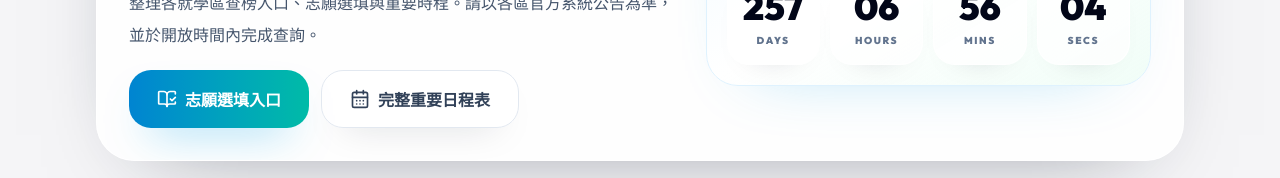
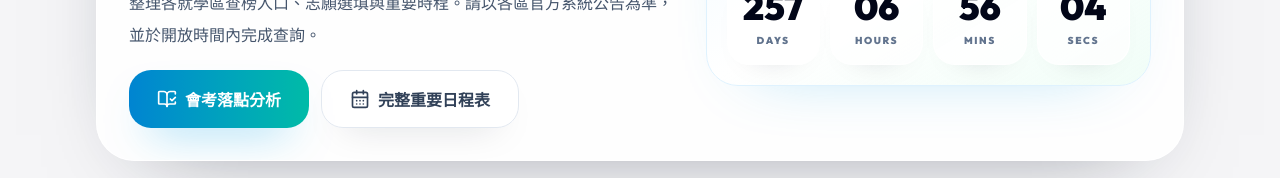
Before and after one commit to tyctw/front, a React (Vite) app: page / in a window 1280 px wide. Shown: the part 377-555 px from the top of the page. Built offline with nearby package versions, Linux system fonts and the light colour scheme.

Commit message:
feat: refine active countdown and analysis link

```diff
--- a/src/components/HeroCountdown.tsx
+++ b/src/components/HeroCountdown.tsx
@@ -1,5 +1,5 @@
 import { useEffect, useState } from "react";
-import { ADMISSION_LIST_CLOSE_DATE, ADMISSION_LIST_OPEN_DATE, EVENTS, FRESHMAN_GUIDE_URL, REGISTRATION_COMPLETE_DATE, RESULT_LOOKUP_URL, VOLUNTEER_URL } from "../data";
+import { ADMISSION_LIST_CLOSE_DATE, ADMISSION_LIST_OPEN_DATE, EVENTS, FRESHMAN_GUIDE_URL, REGISTRATION_COMPLETE_DATE, RESULT_LOOKUP_URL, SPARE_URL } from "../data";
 import { ArrowDownCircle, ArrowRight, BookOpenCheck, CalendarDays, CheckCircle2, Clock3, ExternalLink, PartyPopper, Sparkles } from "lucide-react";
 import { getNow, getTaipeiDayBounds, parseTaipeiDate } from "../lib/now";
 
@@ -129,7 +129,7 @@ export function HeroCountdown() {
         seconds: totalSeconds % 60,
         status,
         title: targetDateInfo.title,
-        targetDate: targetDateInfo.dateStart,
+        targetDate: status === "active" && targetDateInfo.dateEnd ? targetDateInfo.dateEnd : targetDateInfo.dateStart,
         isResultDay,
         isResultOpen,
         isResultPending,
@@ -183,8 +183,8 @@ export function HeroCountdown() {
     : statusCopy.className;
   const StatusIcon = state.isRegistrationComplete ? PartyPopper : statusCopy.icon;
   const volunteerClosed = getNow() >= parseTaipeiDate(ADMISSION_LIST_CLOSE_DATE);
-  const volunteerEntryUrl = state.isRegistrationComplete ? FRESHMAN_GUIDE_URL : state.isPostResultGuide ? "/front/guide/" : volunteerClosed ? RESULT_LOOKUP_URL : VOLUNTEER_URL;
-  const volunteerEntryLabel = state.isRegistrationComplete ? "看升高一小提醒" : state.isPostResultGuide ? "查榜後報到指南" : state.isResultCountdown || state.isResultDay ? "立即跳至查榜入口" : volunteerClosed ? "查榜網址" : "志願選填入口";
+  const volunteerEntryUrl = state.isRegistrationComplete ? FRESHMAN_GUIDE_URL : state.isPostResultGuide ? "/front/guide/" : volunteerClosed ? RESULT_LOOKUP_URL : SPARE_URL;
+  const volunteerEntryLabel = state.isRegistrationComplete ? "看升高一小提醒" : state.isPostResultGuide ? "查榜後報到指南" : state.isResultCountdown || state.isResultDay ? "立即跳至查榜入口" : volunteerClosed ? "查榜網址" : "會考落點分析";
   const primaryLinkIsExternal = state.isRegistrationComplete || (!state.isPostResultGuide && !volunteerClosed);
   const heroTitle = state.title;
   const heroCopy = state.isRegistrationComplete
@@ -383,7 +383,7 @@ export function HeroCountdown() {
                   <p className="mt-2 text-3xl font-black leading-none text-slate-950">{targetDateLabel}</p>
                 </div>
                 <div className="flex min-w-[156px] flex-col items-center justify-center rounded-[24px] bg-gradient-to-br from-sky-500 to-teal-500 px-5 py-4 text-white shadow-[0_18px_42px_-26px_rgba(14,165,233,0.7)]">
-                  <p className="font-outfit text-[10px] font-black tracking-[0.16em] text-sky-100">{state.status === "active" ? "進行中" : "開始時間"}</p>
+                  <p className="font-outfit text-[10px] font-black tracking-[0.16em] text-sky-100">{state.status === "active" ? "結束時間" : "開始時間"}</p>
                   <p className="mt-1 font-outfit text-5xl font-black leading-none">{targetClockLabel}</p>
                 </div>
               </div>
--- a/src/data.ts
+++ b/src/data.ts
@@ -9,6 +9,7 @@ export const RESULT_LIST_CLOSE_DATE = `${YEAR}-07-30T23:59:59`;
 export const FIREWORK_SHOW_START_DATE = `${YEAR}-07-09T11:30:00`;
 export const REGISTRATION_COMPLETE_DATE = `${YEAR}-07-09T11:30:00`;
 export const VOLUNTEER_URL = "https://tyctw.github.io/volunteer/";
+export const SPARE_URL = "https://tyctw.github.io/spare/";
 export const RESULT_LOOKUP_URL = "#regions-title";
 export const FRESHMAN_GUIDE_URL = "https://tyctw.github.io/freshman/";
 export const THREADS_COMMUNITY_URL = "https://www.threads.net/@115.rcpet";
```
